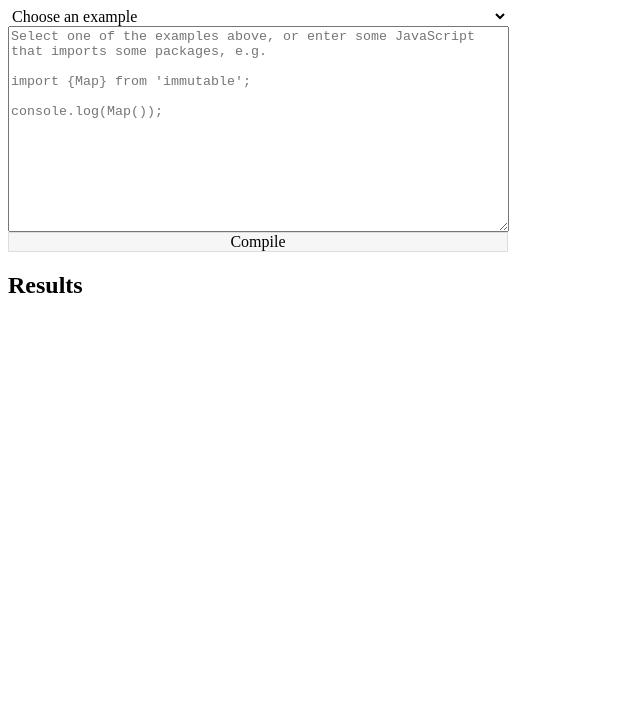
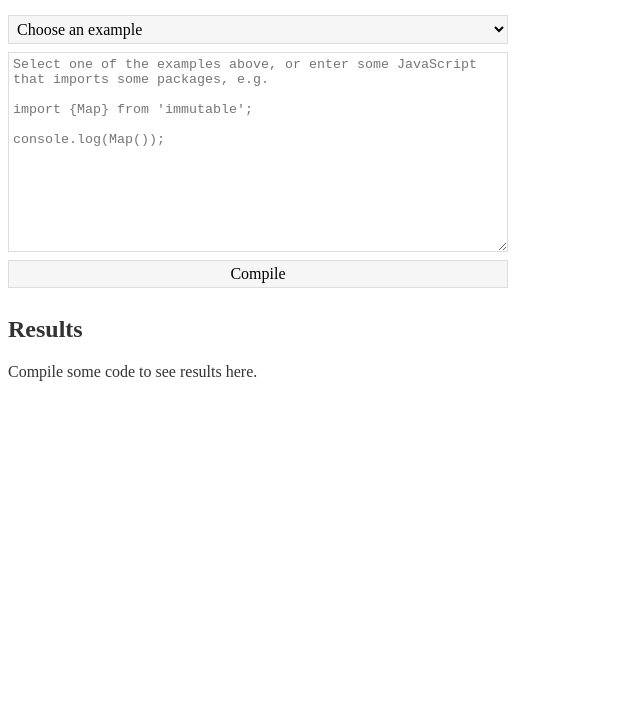
Before and after one commit to theefer/siu, a website: page static/index.html in a window 1280 px wide. Shown: the part 73-800 px from the top of the page, without its empty margins (0-640 px from the left). Drawn offline with Linux system fonts and the light colour scheme.

Commit message:
Cleaner style, busy state

```diff
--- a/static/index.html
+++ b/static/index.html
@@ -1,6 +1,7 @@
 <!doctype html>
 <html>
 <head>
+  <meta charset="utf-8">
   <title>should i use</title>
   <link rel="stylesheet" href="style.css">
 </head>
@@ -23,6 +24,9 @@ console.log(Map());"></textarea>
     <div class="results">
       <h2>Results</h2>
       <!-- TODO: name the libraries and symbols -->
+      <div class="results-notice">
+        Compile some code to see results here.
+      </div>
       <ul id="outputs">
       </ul>
     </div>
--- a/static/script.js
+++ b/static/script.js
@@ -2,6 +2,7 @@ const sourceEl = document.querySelector('#source');
 const compileEl = document.querySelector('#compile');
 const outputsEl = document.querySelector('#outputs');
 const exampleSelectorEl = document.querySelector('#example-selector');
+const resultsNoticeEl = document.querySelector('.results-notice');
 
 const EXAMPLES = [
     {
@@ -96,8 +97,12 @@ compileEl.addEventListener('click', () => {
     const payload = {
         source,
     };
-    // TODO: show pending state
-    // TODO: disable submit button
+
+    // Disable compile button, show processing notice
+    compileEl.disabled = true;
+    resultsNoticeEl.textContent = 'Compiling…';
+    outputsEl.innerHTML = '';
+
     fetch('/api/compile', {
         method: 'POST',
         body: JSON.stringify(payload),
@@ -105,8 +110,6 @@ compileEl.addEventListener('click', () => {
             'Content-Type': 'application/json',
         }
     }).then(resp => resp.json()).then(resp => {
-        outputsEl.innerHTML = '';
-
         // TODO: cleaner formatting
         // TODO: compare to recommended payload, for scale
         // TODO: order/highlight smallest
@@ -132,6 +135,9 @@ compileEl.addEventListener('click', () => {
             item.appendChild(document.createTextNode(')'));
             outputsEl.appendChild(item);
         });
+    }).finally(() => {
+        compileEl.disabled = false;
+        resultsNoticeEl.textContent = '';
     });
 });
 
--- a/static/style.css
+++ b/static/style.css
@@ -1,5 +1,21 @@
+/* TODO: reset all styles */
+select,
+button {
+    font-family: inherit;
+    font-size: inherit;
+    border: 0;
+    background: none;
+    padding: 0;
+    margin: 0;
+}
+
+body {
+    color: #333;
+}
+
 #source {
-    width: 99%;
+    box-sizing: border-box;
+    width: 100%;
     height: 200px;
 }
 
@@ -16,21 +32,17 @@
     flex: 1;
 }
 
-/* TODO: reset all styles */
-select,
-button {
-    font-family: inherit;
-    font-size: inherit;
-    border: 0;
-    background: none;
-    padding: 0;
-    margin: 0;
+#example-selector,
+#source,
+#compile {
+    border: 1px solid #ddd;
+    padding: 4px;
 }
 
-#example-chooser,
+#example-selector,
 #compile {
-    border: 1px solid #ddd;
     background: #f6f6f6;
+    margin: 8px 0;
 }
 
 .overlay {
```
